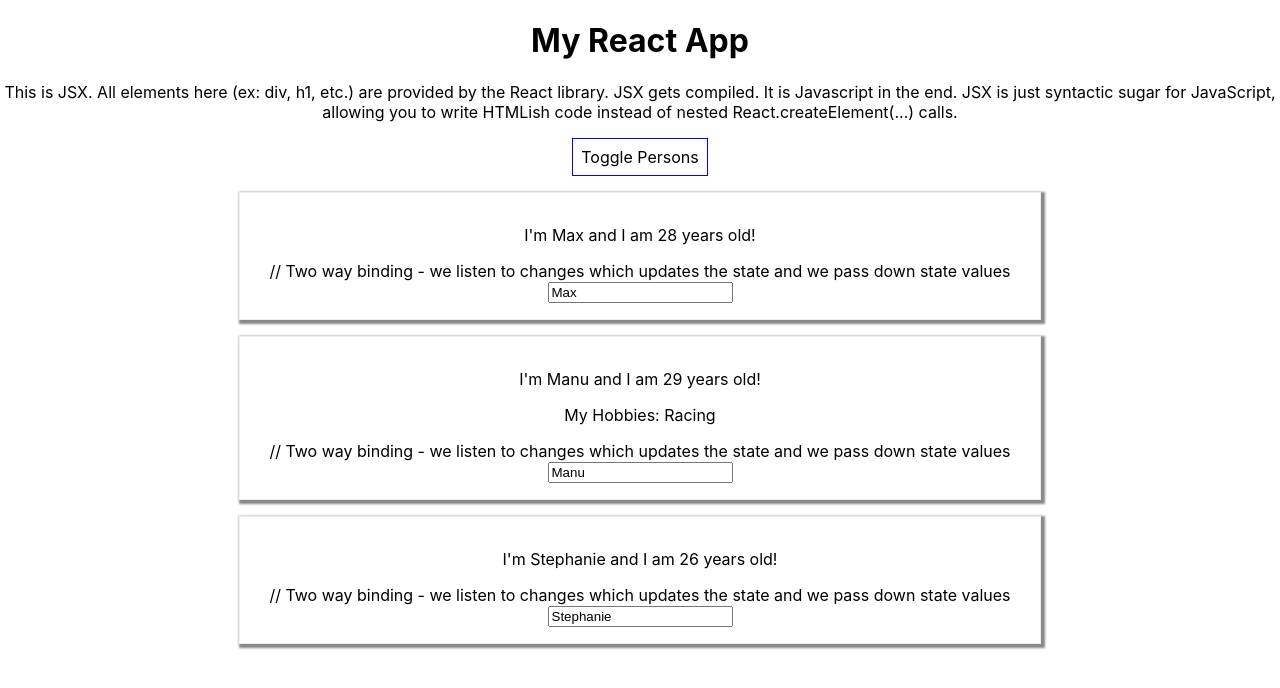
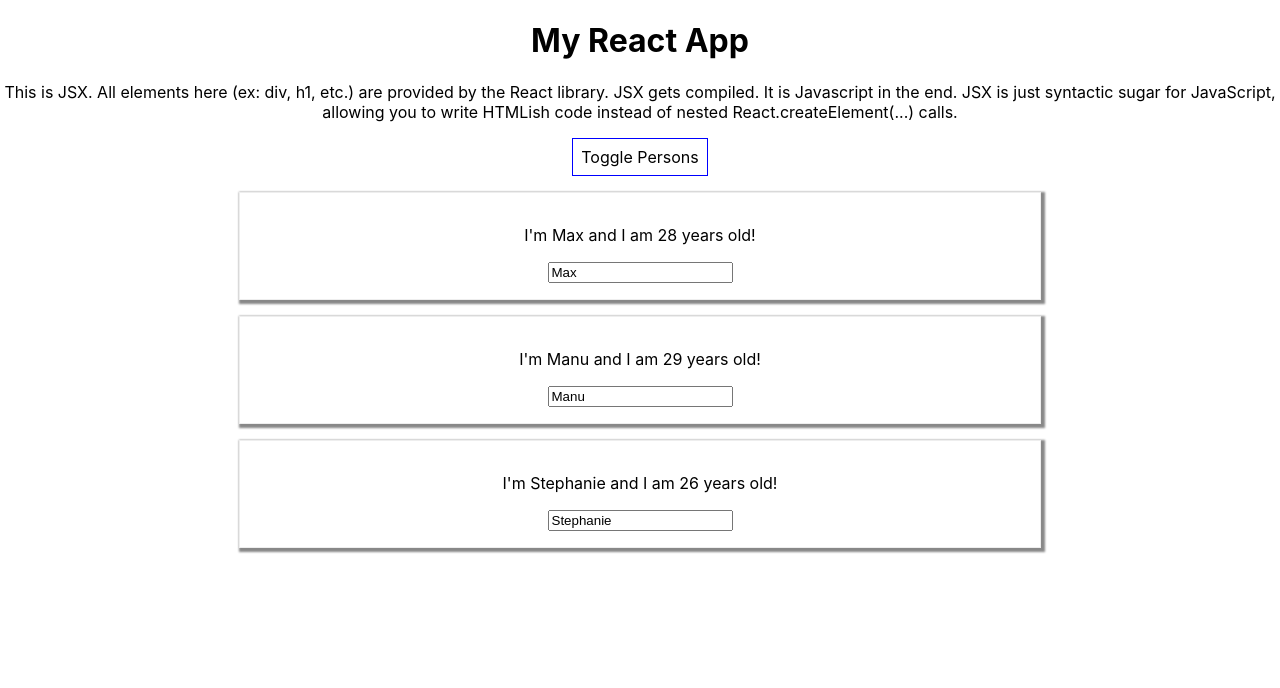
Before and after one commit to jg00/prac-react-01b, a React (Create React App) app: page / in a window 1280 px wide. Both pictures are taken after a click on the button "Toggle Persons". Shown: the top 688 px of the page. Built offline with nearby package versions, Linux system fonts and the light colour scheme; the HTML template or start-up script is replaced by a standard one.

Commit message:
Conditional rendering and working with lists.

```diff
--- a/src/App.js
+++ b/src/App.js
@@ -6,9 +6,9 @@
   // Class' Component State.  We use this to manage state from inside a component.  Props was used to get information from the outside.
   state = {
     persons: [
-      { name: "Max", age: 28 },
-      { name: "Manu", age: 29 },
-      { name: "Stephanie", age: 26 }
+      { id: "aa1", name: "Max", age: 28 },
+      { id: "aa2", name: "Manu", age: 29 },
+      { id: "aa3", name: "Stephanie", age: 26 }
     ],
     otherState: "some other value",
     showPersons: false
@@ -52,7 +52,30 @@
     });
   };
 
-  nameChangedHandler = event => {
+  // We could have also passed the index instead of id
+  nameChangedHandler = (event, id) => {
+    // 1 Find person by index, make copy of original person obj, and finally update the person obj copy.
+    const personIndex = this.state.persons.findIndex(p => p.id === id);
+
+    // const person = this.state.persons[personIndex] // DO NOT USE THIS SINCE JAVASCRIPT OBJECTS ARE REFERENCE TYPES.
+    // Here we end up pointing to the object which we could potentially 'MUTATE'.  Make a copy like below.
+    const person = { ...this.state.persons[personIndex] };
+
+    // Object.assign({}, obj) is an alterntive to spreading properties of the person object using spread operator.
+    // const person = Object.assign({}, this.state.persons[personIndex])
+
+    person.name = event.target.value;
+
+    // 2 Now make a copy of the full person's array and then update the specific person object at personIndex
+    const persons = [...this.state.persons];
+    persons[personIndex] = person;
+
+    this.setState({
+      persons: persons
+    });
+
+    // Kept for reference to show initial state
+    /*
     this.setState({
       persons: [
         { name: "Max", age: 28 },
@@ -60,12 +83,35 @@
         { name: "Stephanie", age: 26 }
       ]
     });
+    */
   };
 
   togglePersonsHandler = () => {
     const doesShow = this.state.showPersons; // current state
     this.setState({
       showPersons: !doesShow
+    });
+  };
+
+  /*
+    Flaw - Objects and Arrays in Javascript are reference types.  So when we are using
+      const persons = this.state.persons,
+    we actually 'get a pointer' to the original persons object managed by React (ie the original state).
+    If we then splice it here, we already 'mutated' this original data (BAD PRACTICE - THIS CAN LEAD
+    TO UNPREDICTABLE APPS!)
+
+    A GOOD PRACTICE is to craete a COPY of your array before manipulating it.
+
+    On way to make copy is by calling .slice() without arguments.  This retunrs a copy of your array.
+  */
+  deletePersonHandler = personIndex => {
+    // const persons = this.state.persons; // BAD PRACTICE b/c this is a pointer to original object managed by React.
+    // const persons = this.state.persons.slice(); // Notes .slice() and not .splice() here.  This is one way to make a copy of the full array(elements)
+    const persons = [...this.state.persons]; // Another way is to use ... ES6 spread operator to get new array copy of objects
+
+    persons.splice(personIndex, 1);
+    this.setState({
+      persons: persons
     });
   };
 
@@ -83,12 +129,44 @@
     };
 
     /*
-      Alternative to rendering content conditionally before the returning the JSX below.
-      Out side of JSX return() below we can write normal javascript code (like if..else statements)
+      Alternative to rendering content conditionally before returning the JSX below.
+      Outside of JSX return() below we can write normal javascript code (like if..else statements)
+
+
     */
     let persons = null;
 
     if (this.state.showPersons) {
+      persons = (
+        <div>
+          {this.state.persons.map((person, index) => {
+            return (
+              <Person
+                click={() => this.deletePersonHandler(index)}
+                name={person.name}
+                age={person.age}
+                changed={event => this.nameChangedHandler(event, person.id)}
+                key={person.id}
+                /*
+                  'key' property is needed to allow React to keep track of the individual elements
+                  so that it has a clear property it can compare between the different elements to
+                  find out which elements changed and which didn't so it only rerenders the elements
+                  which changed.
+
+                  Here {person.id} is provided that React can uniquely use to compare elements of the future
+                  with elements of the past.
+
+                  'index' is not really a good identifier b/c it the list chnages every element will receive
+                  a new 'index' at least every element after the change.
+                */
+              />
+            );
+          })}
+        </div>
+      );
+
+      /*
+      // Kept for reference before handling using javascript list
       persons = (
         <div>
           <Person
@@ -109,6 +187,7 @@
           />
         </div>
       );
+    */
     }
 
     return (
@@ -151,6 +230,7 @@
           Toggle Persons
         </button>
 
+        {/* Another way of conditionally rendeing content vs using ternary operations. */}
         {persons}
 
         {/* Remember in the end we are calling React.createElement() behind the scenes */}
--- a/src/Person/Person.js
+++ b/src/Person/Person.js
@@ -29,8 +29,7 @@
         I'm {props.name} and I am {props.age} years old!
       </p>
       <p>{props.children}</p>
-      // Two way binding - we listen to changes which updates the state and we
-      pass down state values
+      {/*Two way binding - we listen to changes which updates the state and we pass down state values*/}
       <input type="text" onChange={props.changed} value={props.name} />
     </div>
   );
```
